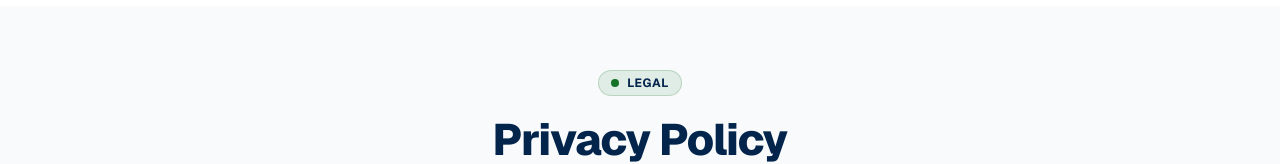
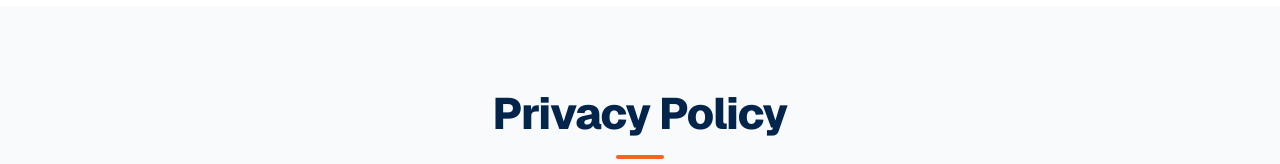
Before and after one commit to aarambhgrow/aarambhgrow-services, a Next.js app: page /privacy-policy in a window 1280 px wide. Shown: the part 146-310 px from the top of the page. Built offline with nearby package versions, Linux system fonts and the light colour scheme.

Commit message:
removed leagal tab

```diff
--- a/app/components/legal/LegalPage.jsx
+++ b/app/components/legal/LegalPage.jsx
@@ -45,10 +45,10 @@ export default function LegalPage({ badge, title, subtitle, intro, sections }) {
     <>
       <section className="w-full border-b border-slate-200 bg-[#f8fafc] font-sans">
         <div className="mx-auto max-w-4xl px-4 py-12 text-center sm:px-6 sm:py-16 lg:px-8">
-          <div className="inline-flex items-center gap-2 rounded-full border border-[#157327]/20 bg-[#157327]/10 px-3 py-1 text-[11px] font-bold uppercase tracking-wider text-[#03254C] sm:text-xs">
+          {/* <div className="inline-flex items-center gap-2 rounded-full border border-[#157327]/20 bg-[#157327]/10 px-3 py-1 text-[11px] font-bold uppercase tracking-wider text-[#03254C] sm:text-xs">
             <span className="h-2 w-2 rounded-full bg-[#157327]" />
             <span>{badge}</span>
-          </div>
+          </div> */}
 
           <h1 className="mt-5 text-3xl font-extrabold tracking-tight text-[#03254C] sm:text-4xl lg:text-[44px]">{title}</h1>
           <div className="mx-auto mt-4 h-1 w-12 rounded-full bg-[#F26522]" />
```
